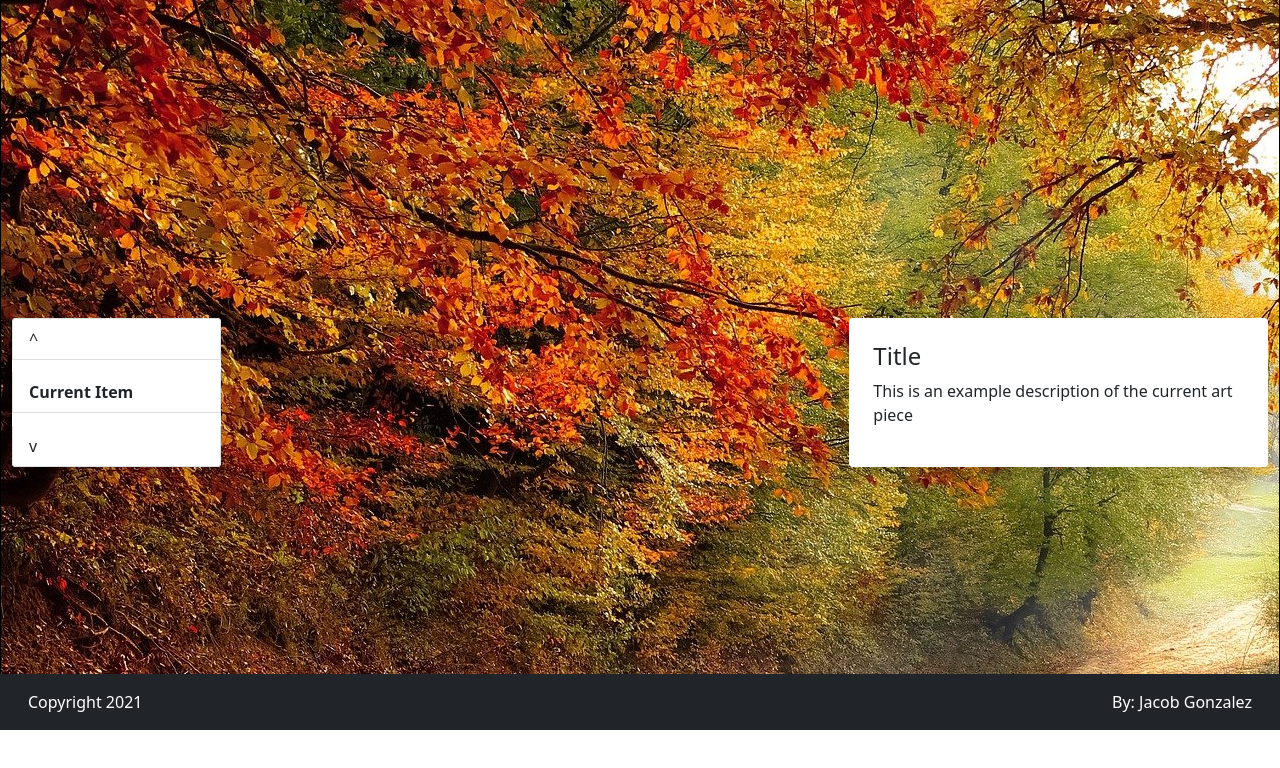
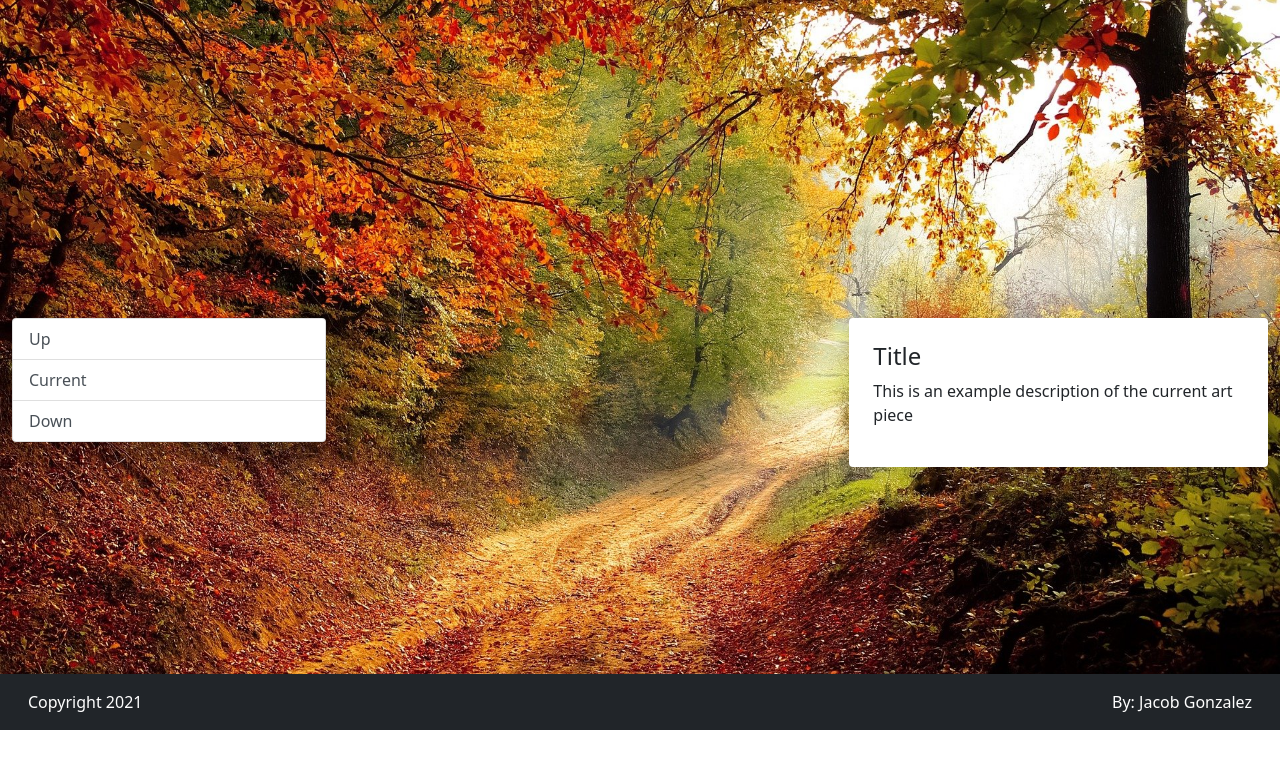
Before and after one commit to JacobGonzalez0/artist-gallery, a website: page public/index.html in a window 1280 px wide. Shown: the part 70-838 px from the top of the page. Drawn offline with nearby package versions, Linux system fonts and the light colour scheme.

Commit message:
Added the background canvas

```diff
--- a/public/index.html
+++ b/public/index.html
@@ -22,16 +22,18 @@
                 <li class="p-2">Contact</li>
             </ul>
         </nav>
-        <div class="w-100" style="position:absolute;z-index:-100;top:0;height:100vh;border:solid black 1px;background:url('img/road.jpg')" id="renderer">
-
+        <div class="w-100 position-absolute fixed-top" style="z-index: -10;">
+            <canvas id="myCanvas"></canvas>
         </div>
         <div class="row justify-content-center align-items-center" style="z-index:1000; height:100vh;">
             <div class="d-flex justify-content-between p-4">
-                <ul class="col-2 list-group bg-white shadow rounded justify-content-between">
-                    <li class="list-group-item ">^</li>
-                    <li class="list-group-item "><strong>Current Item</strong></li>
-                    <li class="list-group-item ">v</li>
-                </ul>
+                <div class="col-3 shadow rounded" style="height:100%">
+                    <ul class="list-group w-100">
+                        <li class="list-group-item list-group-item-action">Up</li>
+                        <li class="list-group-item list-group-item-action">Current</li>
+                        <li class="list-group-item list-group-item-action">Down</li>
+                    </ul>
+                </div>
                 <div class="col-4 bg-white rounded p-4 shadow">
                     <h4>Title</h4>
                     <p>
@@ -43,7 +45,7 @@
 
         </div>
     </div>
-    <footer class="container-fluid bg-dark" style="position:absolute;bottom:0;z-index: 100;">
+    <footer class="container-fluid bg-dark position-absolute fixed-bottom" >
         <div class="d-flex justify-content-between text-white p-3">
             <div>
                 Copyright 2021
@@ -56,4 +58,5 @@
 
 
 </body>
+<script src="index.js"></script>
 </html>
--- a/public/index.js
+++ b/public/index.js
@@ -0,0 +1,29 @@
+var canvas = document.getElementById("myCanvas");
+var context = canvas.getContext("2d")
+
+function resizeCanvas(){
+    canvas.width = window.innerWidth
+    canvas.height = window.innerHeight
+}
+
+var testImage = new Image()
+testImage.src = "img/road.jpg"
+testImage.onload = ()=>{
+    console.log("loaded")
+    resizeCanvas()
+    main()
+}
+
+function main(){
+    //test
+
+    context.drawImage(
+        testImage,
+        0,
+        0,
+        canvas.width,
+        canvas.height
+    )
+}
+
+document.addEventListener("resize",resizeCanvas)
```
